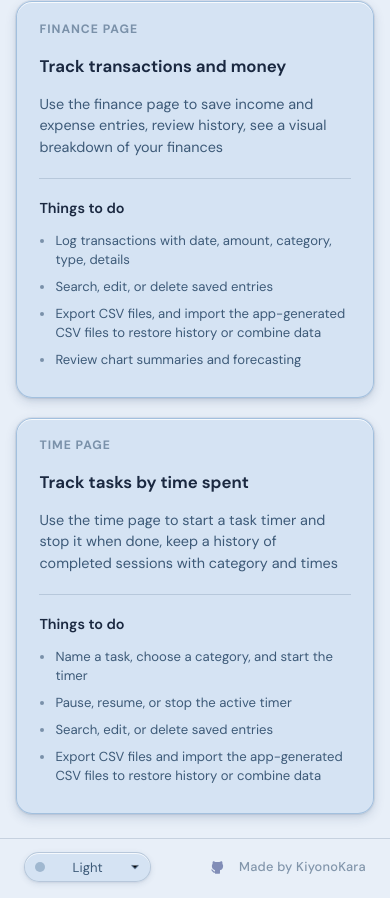
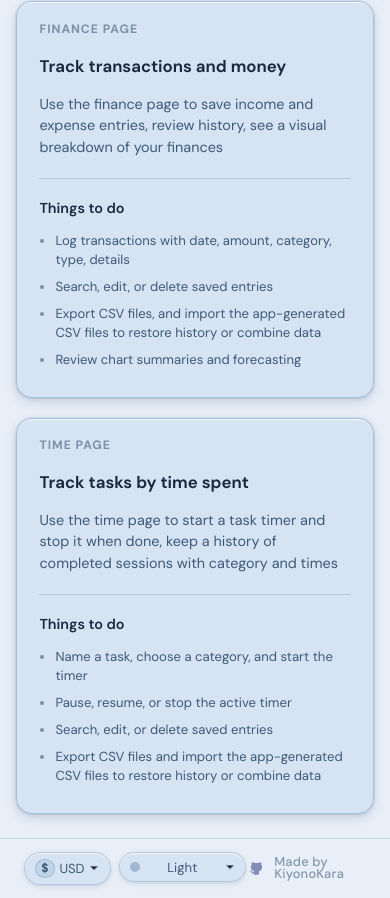
Before and after one commit to KiyonoKara/My-Doryoku-Log, a SvelteKit app: page / in a window 390 px wide. Shown: the part 312-1210 px from the top of the page. Built offline with nearby package versions, Linux system fonts and the light colour scheme.

Commit message:
feature: add currency settings but the exported/imported data doesn't change, max width is 600 to 840 for tighter UIs to avoid cramming settings

```diff
--- /dev/null
+++ b/src/lib/components/CurrencySwitch.svelte
@@ -0,0 +1,271 @@
+<script lang="ts">
+	import { currencyStore } from '$lib/stores/currency.svelte';
+
+	const currencies: {
+		id: Currency;
+		label: string;
+		symbol: string;
+	}[] = [
+		{
+			id: 'USD',
+			label: 'USD',
+			symbol: '$'
+		},
+		{
+			id: 'JPY',
+			label: 'JPY',
+			symbol: '¥'
+		}
+	];
+
+	let open = $state(false);
+
+	function select(currency: Currency) {
+		currencyStore.set(currency);
+		open = false;
+	}
+
+	function toggle() {
+		open = !open;
+	}
+
+	function handleKeydown(e: KeyboardEvent) {
+		if (e.key === 'Escape') {
+			open = false;
+		}
+	}
+</script>
+
+<svelte:window onkeydown={handleKeydown} />
+
+{#if open}
+	<div class="ts-overlay" role="presentation" onclick={() => (open = false)}></div>
+{/if}
+
+<div class="ts-wrap">
+	<button
+		class="ts-trigger"
+		onclick={toggle}
+		aria-label="Change currency"
+		aria-expanded={open}
+		aria-haspopup="listbox"
+		title="Change currency"
+	>
+		<span class="currency-symbol" aria-hidden="true">
+			{currencyStore.symbol}
+		</span>
+		<span class="ts-trigger__swatch" aria-hidden="true">
+			{currencies.find((c) => c.id === currencyStore.current)?.label ?? 'Currency'}
+		</span>
+		<svg
+			class="ts-trigger__chevron"
+			class:open
+			width="10"
+			height="10"
+			viewBox="0 0 10 10"
+			aria-hidden="true"
+		>
+			<path
+				d="M2 3.5L5 6.5L8 3.5"
+				stroke="currentColor"
+				stroke-width="1.6"
+				stroke-linecap="round"
+				stroke-linejoin="round"
+			/>
+		</svg>
+	</button>
+
+	{#if open}
+		<div class="ts-menu" role="listbox" aria-label="Currency options">
+			{#each currencies as currency (currency.id)}
+				<button
+					class="ts-option"
+					class:active={currencyStore.current === currency.id}
+					role="option"
+					aria-selected={currencyStore.current === currency.id}
+					onclick={() => select(currency.id)}
+				>
+					<span class="currency-symbol-option" aria-hidden="true">{currency.symbol}</span>
+					<span class="ts-option__label">{currency.label}</span>
+					{#if currencyStore.current === currency.id}
+						<span class="ts-option__check" aria-hidden="true">✓</span>
+					{/if}
+				</button>
+			{/each}
+		</div>
+	{/if}
+</div>
+
+<style>
+	.ts-wrap {
+		position: relative;
+		flex-shrink: 0;
+	}
+
+	.ts-overlay {
+		position: fixed;
+		inset: 0;
+		z-index: 149;
+	}
+
+	.ts-trigger {
+		display: flex;
+		align-items: center;
+		gap: 0.3rem;
+		padding: 0.35rem 0.65rem;
+		border-radius: var(--radius-pill);
+		border: 1px solid var(--border-subtle);
+		background: var(--bg-deep);
+		color: var(--text-secondary);
+		cursor: pointer;
+		font-size: 0.82rem;
+		box-shadow: var(--shadow-1);
+		transition:
+			background var(--transition-base),
+			border-color var(--transition-base),
+			color var(--transition-base),
+			box-shadow var(--transition-base);
+	}
+
+	.ts-trigger:hover {
+		background: var(--bg-raised);
+		border-color: var(--border);
+		color: var(--text-primary);
+		box-shadow: var(--shadow-2);
+	}
+
+	.ts-trigger:focus-visible {
+		outline: 2px solid var(--border-hover);
+		outline-offset: 3px;
+	}
+
+	.ts-trigger__swatch {
+		width: 25px;
+		flex-shrink: 0;
+		text-align: left;
+	}
+
+	.ts-trigger__chevron {
+		color: var(--text-muted);
+		transition: transform var(--transition-base);
+		flex-shrink: 0;
+	}
+
+	.ts-trigger__chevron.open {
+		transform: rotate(180deg);
+	}
+
+	.ts-menu {
+		position: absolute;
+		top: calc(100% + 0.5rem);
+		right: 0;
+		min-width: 160px;
+		background: var(--bg-raised);
+		border: 1px solid var(--border);
+		border-radius: var(--radius-md);
+		box-shadow: var(--shadow-3);
+		padding: 0.3rem;
+		z-index: 150;
+		display: flex;
+		flex-direction: column;
+		gap: 0.15rem;
+		animation: ts-in 0.15s cubic-bezier(0.25, 0.46, 0.45, 0.94) both;
+		transform-origin: top right;
+	}
+
+	:global(.footer__left) .ts-menu {
+		top: auto;
+		bottom: calc(100% + 0.5rem);
+		left: 0;
+		right: auto;
+		transform-origin: bottom left;
+	}
+
+	@keyframes ts-in {
+		from {
+			opacity: 0;
+			transform: scale(0.93) translateY(-4px);
+		}
+		to {
+			opacity: 1;
+			transform: scale(1) translateY(0);
+		}
+	}
+
+	@keyframes ts-in-footer {
+		from {
+			opacity: 0;
+			transform: scale(0.93) translateY(4px);
+		}
+		to {
+			opacity: 1;
+			transform: scale(1) translateY(0);
+		}
+	}
+
+	:global(.footer__left) .ts-menu {
+		animation-name: ts-in-footer;
+	}
+
+	.ts-option {
+		display: flex;
+		align-items: center;
+		gap: 0.5rem;
+		padding: 0.4rem 0.6rem;
+		border-radius: var(--radius-sm);
+		border: none;
+		background: transparent;
+		color: var(--text-secondary);
+		cursor: pointer;
+		width: 100%;
+		text-align: left;
+		font-size: 0.85rem;
+		transition:
+			background var(--transition-fast),
+			color var(--transition-fast);
+	}
+
+	.ts-option:hover {
+		background: var(--bg-surface);
+		color: var(--text-primary);
+	}
+
+	.ts-option.active {
+		background: var(--accent-subtle);
+		color: var(--text-primary);
+	}
+
+	.ts-option__label {
+		flex-grow: 1;
+	}
+
+	.ts-option__check {
+		font-size: 0.9rem;
+		color: var(--color-positive-text);
+	}
+
+	.currency-symbol {
+		width: 1.2rem;
+		height: 1.2rem;
+		display: flex;
+		align-items: center;
+		justify-content: center;
+		background: var(--accent-subtle);
+		border: 1px solid var(--border-subtle);
+		border-radius: 50%;
+		font-size: 0.75rem;
+		font-weight: bold;
+		flex-shrink: 0;
+	}
+
+	.currency-symbol-option {
+		width: 1rem;
+		height: 1rem;
+		display: flex;
+		align-items: center;
+		justify-content: center;
+		font-size: 0.9rem;
+		font-weight: bold;
+		flex-shrink: 0;
+	}
+</style>
--- a/src/lib/layout/Footer.svelte
+++ b/src/lib/layout/Footer.svelte
@@ -1,10 +1,12 @@
 <script lang="ts">
 	import github from '$lib/assets/github.svg';
 	import ThemeSwitch from '$lib/components/ThemeSwitch.svelte';
+	import CurrencySwitch from '$lib/components/CurrencySwitch.svelte';
 </script>
 
 <footer class="footer">
 	<div class="footer__left">
+		<CurrencySwitch />
 		<ThemeSwitch />
 	</div>
 	<div class="footer__right">
@@ -37,9 +39,10 @@
 		display: none;
 	}
 
-	@media (max-width: 600px) {
+	@media (max-width: 840px) {
 		.footer__left {
-			display: block;
+			display: flex;
+			gap: 0.5rem;
 		}
 	}
 
--- a/src/lib/layout/Header.svelte
+++ b/src/lib/layout/Header.svelte
@@ -1,6 +1,7 @@
 <script>
 	import notebook from '$lib/assets/notebook.svg';
 	import ThemeSwitch from '$lib/components/ThemeSwitch.svelte';
+	import CurrencySwitch from '$lib/components/CurrencySwitch.svelte';
 
 	export let label;
 </script>
@@ -12,6 +13,7 @@
 	<h1 class="header__label">{label}</h1>
 
 	<div class="header__controls">
+		<CurrencySwitch />
 		<ThemeSwitch />
 	</div>
 </header>
@@ -69,7 +71,7 @@
 		gap: 0.5rem;
 	}
 
-	@media (max-width: 600px) {
+	@media (max-width: 840px) {
 		.header__controls {
 			display: none;
 		}
--- a/src/lib/other/CategoryBarChart.svelte
+++ b/src/lib/other/CategoryBarChart.svelte
@@ -1,6 +1,7 @@
 <script lang="ts">
 	import type { TxType } from '$lib/types/finance';
 	import { dynamicToggleSlider } from '$lib/utils/util';
+	import { currencyStore } from '$lib/stores/currency.svelte';
 
 	let { type, incomeTotals, expenseTotals } = $props<{
 		type: TxType;
@@ -120,7 +121,7 @@
 						dominant-baseline="central"
 						class="category-chart__value"
 					>
-						{value.toFixed(2)}
+						{currencyStore.symbol}{value.toFixed(2)}
 					</text>
 				{/each}
 			</g>
--- a/src/lib/other/ForecastSection.svelte
+++ b/src/lib/other/ForecastSection.svelte
@@ -6,6 +6,7 @@
 	import type { TxType, FinMLPredictionResponse } from '$lib/types/finance';
 	import { type Transaction } from '$lib/server/db/schema';
 	import { capitalizeFirstLetter, dynamicToggleSlider } from '$lib/utils/util';
+	import { currencyStore } from '$lib/stores/currency.svelte';
 
 	const FORECAST_EXP_API_URL = '/finance/forecast-expense';
 	const FORECAST_INC_API_URL = '/finance/forecast-income';
@@ -181,7 +182,7 @@
 										{expPrediction.pred.coarse_category || '—'}
 									</div>
 									<div class="forecast__amount">
-										-${expPrediction.pred.amount?.toFixed(2) || '0.00'}
+										-{currencyStore.symbol}{expPrediction.pred.amount?.toFixed(2) || '0.00'}
 									</div>
 								</div>
 								<div class="forecast__label">Next expense</div>
@@ -206,7 +207,7 @@
 									{incPrediction.pred.coarse_category || '—'}
 								</div>
 								<div class="forecast__amount">
-									+${incPrediction.pred.amount?.toFixed(2) || '0.00'}
+									+{currencyStore.symbol}{incPrediction.pred.amount?.toFixed(2) || '0.00'}
 								</div>
 							</div>
 							<div class="forecast__label">Next income</div>
--- a/src/routes/+layout.svelte
+++ b/src/routes/+layout.svelte
@@ -7,6 +7,7 @@
 	import BackButton from '$lib/buttons/BackButton.svelte';
 	import { page } from '$app/state';
 	import { themeStore } from '$lib/stores/theme.svelte';
+	import { currencyStore } from '$lib/stores/currency.svelte';
 
 	let { children } = $props();
 
@@ -16,6 +17,7 @@
 
 	onMount(() => {
 		themeStore.init();
+		currencyStore.init();
 	});
 </script>
 
```
Also changed, not shown: src/app.css (+4 -4 lines), src/routes/finance/+page.svelte (+4 -3 lines), src/global.d.ts (line endings or trailing spaces), src/lib/stores/currency.svelte.ts (line endings or trailing spaces).
